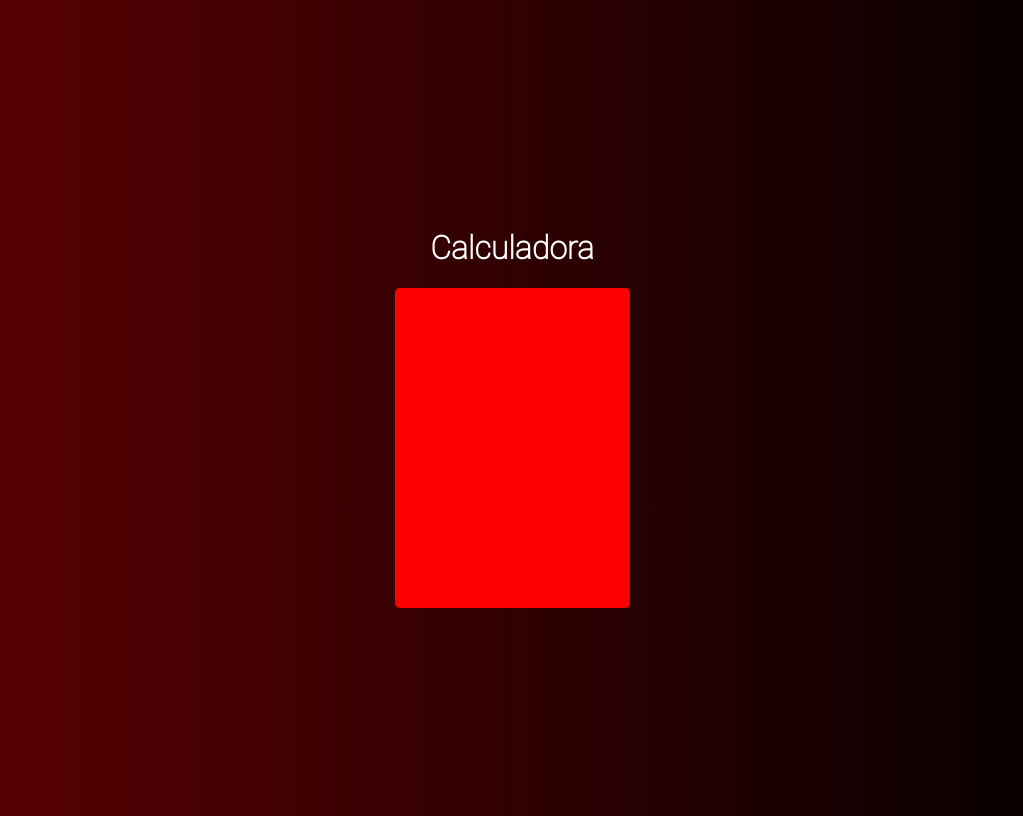
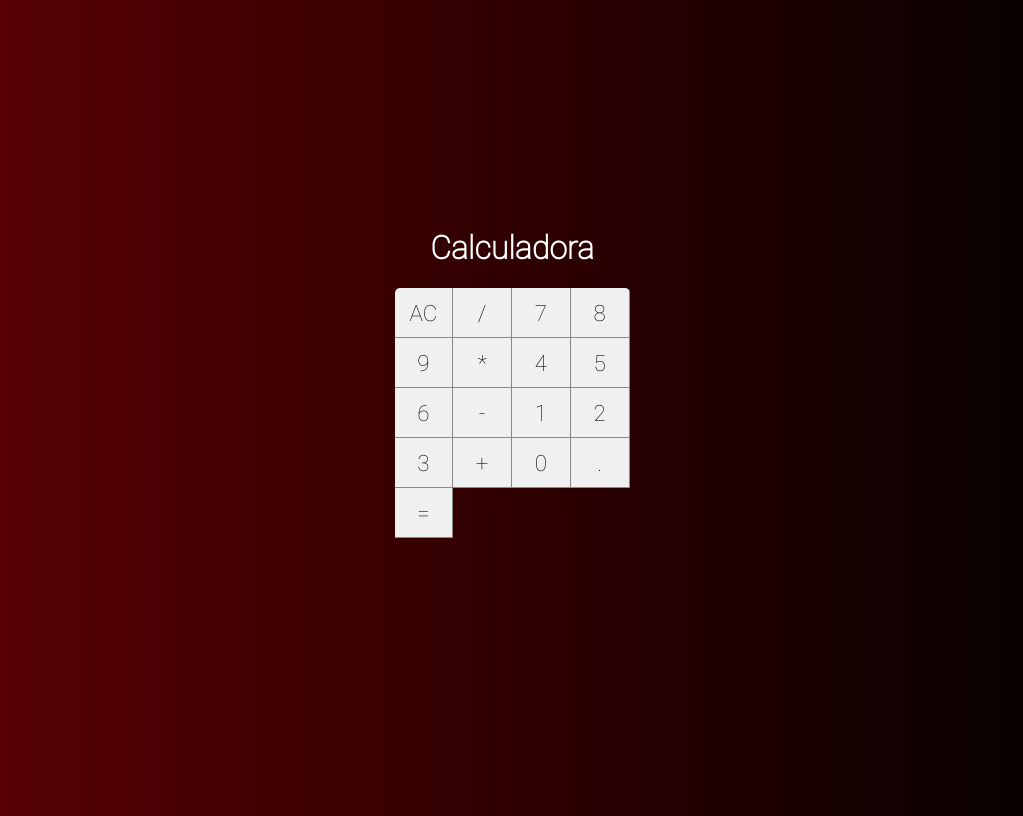
Before and after one commit to lucaschier179/calculadora, a React (Create React App) app: page / in a window 1280 px wide. Shown: the whole page, without its empty margins (128-1151 px from the left). Built offline with nearby package versions, Linux system fonts and the light colour scheme.

Commit message:
aula 45
Componente Button #01

```diff
--- /dev/null
+++ b/src/components/Button.css
@@ -0,0 +1,13 @@
+:root {
+    --bg-button: #f0f0f0;
+    --border-button: solid 1px #888;
+}
+
+.button {
+    font-size: 1.4em;
+    background-color: var(--bg-button);
+    border: none;
+    border-right: var(--border-button);
+    border-bottom: var(--border-button);
+    outline: none;
+}
--- /dev/null
+++ b/src/components/Button.jsx
@@ -0,0 +1,5 @@
+import React from "react";
+import './Button.css'
+
+export default props =>
+    <button className="button">{props.label}</button>
--- a/src/main/Calculator.css
+++ b/src/main/Calculator.css
@@ -3,5 +3,7 @@
     width: 235px;
     border-radius: 5px;
     overflow: hidden;
-    background-color: red;
+    display: grid;
+    grid-template-columns: repeat(4,25%);
+    grid-template-rows: 50px 50px 50px 50px 50px;
 }
--- a/src/main/Calculator.jsx
+++ b/src/main/Calculator.jsx
@@ -1,11 +1,29 @@
 import React, { Component } from "react";
 import './Calculator.css'
+
+import Button from "../components/Button";
 
 export default class Calculator extends Component {
     render() {
         return (
             <div className="calculator">
-
+                <Button label='AC' />
+                <Button label='/' />
+                <Button label='7' />
+                <Button label='8' />
+                <Button label='9' />
+                <Button label='*' />
+                <Button label='4' />
+                <Button label='5' />
+                <Button label='6' />
+                <Button label='-' />
+                <Button label='1' />
+                <Button label='2' />
+                <Button label='3' />
+                <Button label='+' />
+                <Button label='0' />
+                <Button label='.' />
+                <Button label='=' />
             </div>
         )
     }
```
